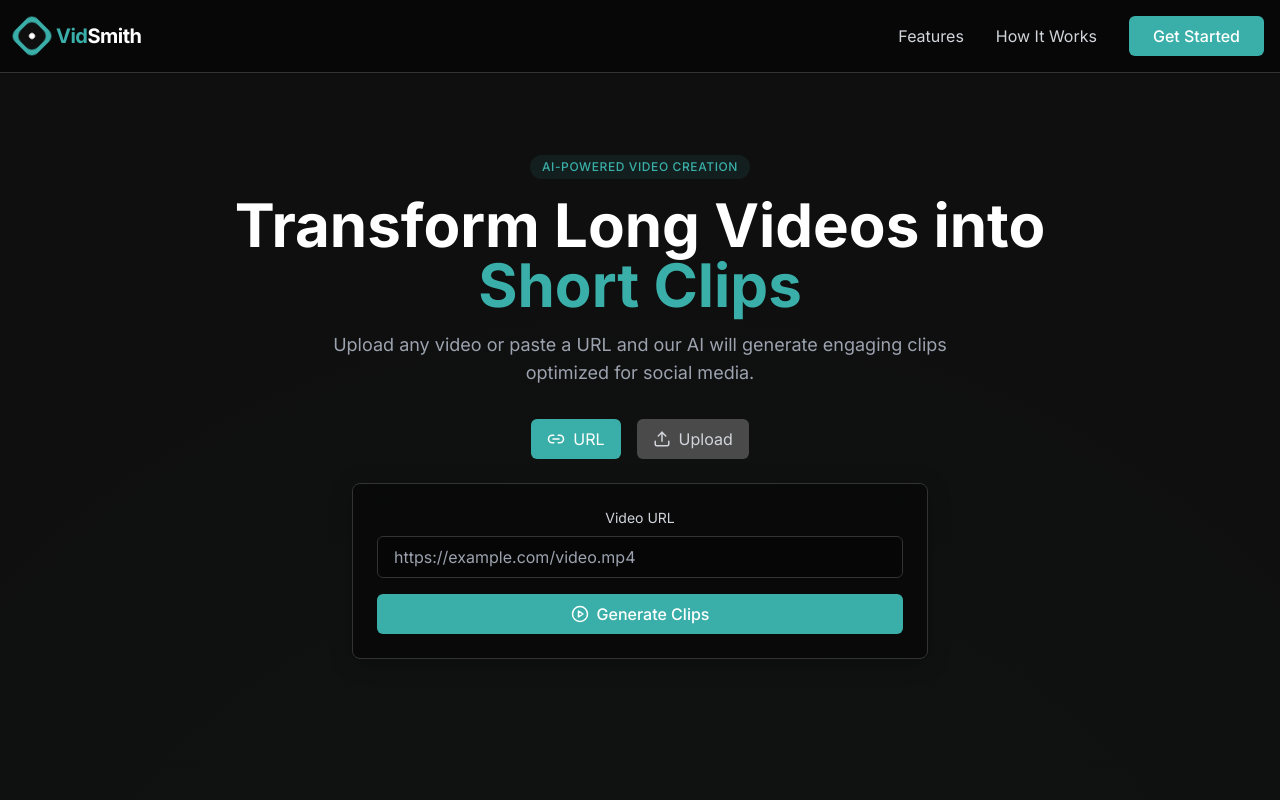
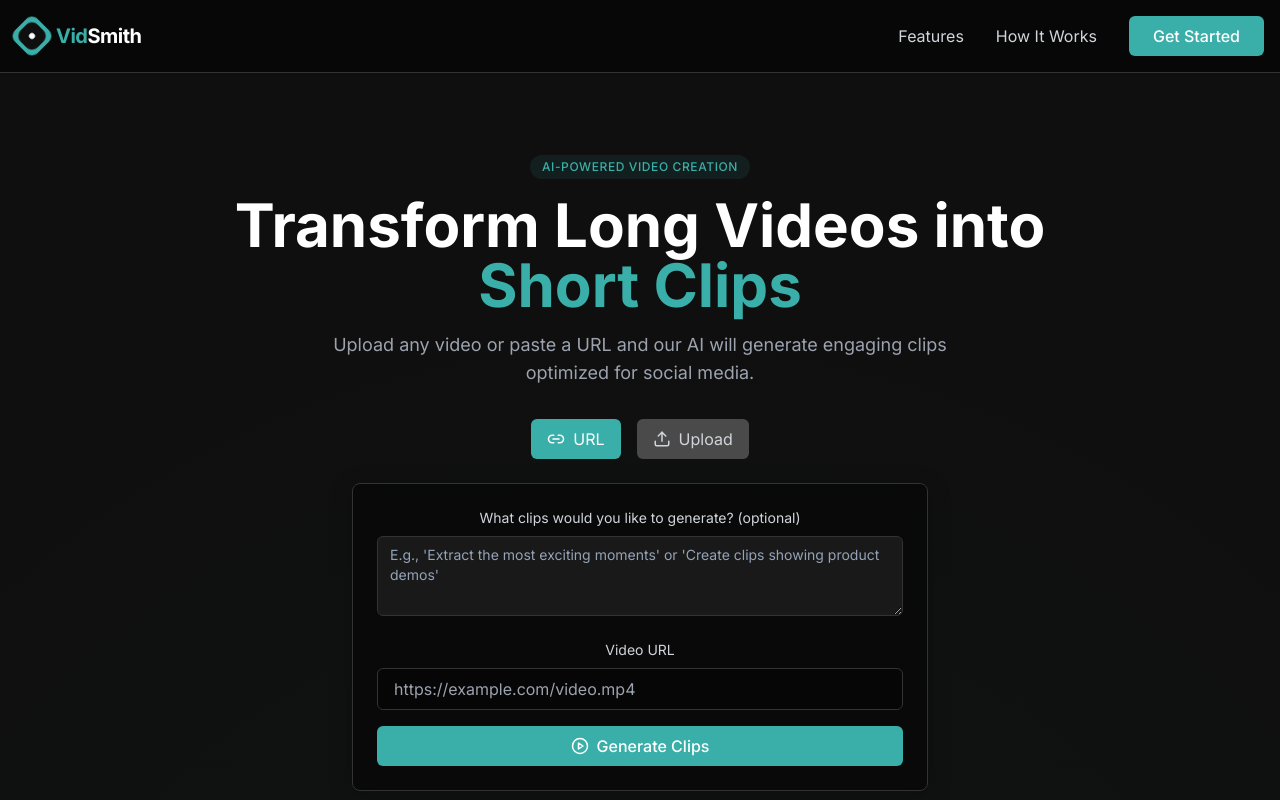
Before and after one commit to HackerInRed/quick-vidsmith-42, a React (Vite) app: page / in a window 1280 px wide. Shown: the top 800 px of the page. Built offline with nearby package versions, Linux system fonts and the light colour scheme.

Commit message:
Add user query input
Adds a user query input field to the video processing form, allowing users to provide additional context for video generation.

```diff
--- a/src/components/VideoInput.tsx
+++ b/src/components/VideoInput.tsx
@@ -2,9 +2,10 @@
 import React, { useState, useRef } from 'react';
 import { toast } from 'sonner';
 import { Link2, Upload, PlayCircle } from 'lucide-react';
+import { Textarea } from "./ui/textarea";
 
 interface VideoInputProps {
-  onVideoSubmit: (data: { type: 'url' | 'file', source: string | File }) => void;
+  onVideoSubmit: (data: { type: 'url' | 'file', source: string | File, query: string }) => void;
   isProcessing: boolean;
 }
 
@@ -12,6 +13,7 @@ const VideoInput: React.FC<VideoInputProps> = ({ onVideoSubmit, isProcessing })
   const [inputType, setInputType] = useState<'url' | 'file'>('url');
   const [videoUrl, setVideoUrl] = useState('');
   const [dragActive, setDragActive] = useState(false);
+  const [userQuery, setUserQuery] = useState('');
   const fileInputRef = useRef<HTMLInputElement>(null);
   const [selectedFile, setSelectedFile] = useState<File | null>(null);
 
@@ -22,18 +24,11 @@ const VideoInput: React.FC<VideoInputProps> = ({ onVideoSubmit, isProcessing })
       return;
     }
 
-    onVideoSubmit({ type: 'url', source: videoUrl });
-  };
-
-  const handleFileChange = (e: React.ChangeEvent<HTMLInputElement>) => {
-    if (e.target.files && e.target.files[0]) {
-      const file = e.target.files[0];
-      if (!file.type.startsWith('video/')) {
-        toast.error('Please select a valid video file');
-        return;
-      }
-      setSelectedFile(file);
-    }
+    onVideoSubmit({
+      type: 'url',
+      source: videoUrl,
+      query: userQuery
+    });
   };
 
   const handleFileSubmit = () => {
@@ -42,7 +37,11 @@ const VideoInput: React.FC<VideoInputProps> = ({ onVideoSubmit, isProcessing })
       return;
     }
 
-    onVideoSubmit({ type: 'file', source: selectedFile });
+    onVideoSubmit({
+      type: 'file',
+      source: selectedFile,
+      query: userQuery
+    });
   };
 
   const handleDrag = (e: React.DragEvent) => {
@@ -91,6 +90,21 @@ const VideoInput: React.FC<VideoInputProps> = ({ onVideoSubmit, isProcessing })
       </div>
 
       <div className="glass-panel p-6 w-full">
+        {/* User query input field - common for both input types */}
+        <div className="space-y-2 mb-6">
+          <label htmlFor="user-query" className="block text-sm text-gray-300">
+            What clips would you like to generate? (optional)
+          </label>
+          <Textarea
+            id="user-query"
+            placeholder="E.g., 'Extract the most exciting moments' or 'Create clips showing product demos'"
+            className="glass-input w-full min-h-[80px] text-white bg-vidsmith-muted/30 border-vidsmith-border"
+            value={userQuery}
+            onChange={(e) => setUserQuery(e.target.value)}
+            disabled={isProcessing}
+          />
+        </div>
+
         {inputType === 'url' ? (
           <form onSubmit={handleUrlSubmit} className="space-y-4">
             <div className="space-y-2">
--- a/src/components/VideoProcessor.tsx
+++ b/src/components/VideoProcessor.tsx
@@ -8,6 +8,7 @@ import { toast } from 'sonner';
 interface VideoSource {
   type: 'url' | 'file';
   source: string | File;
+  query: string;
 }
 
 const VideoProcessor: React.FC = () => {
@@ -81,9 +82,11 @@ const VideoProcessor: React.FC = () => {
     // If it's a file, we'd typically upload it first
     if (data.type === 'file') {
       console.log('Processing file:', data.source);
+      console.log('User query:', data.query);
       // In a real implementation, upload the file to your server
     } else {
       console.log('Processing URL:', data.source);
+      console.log('User query:', data.query);
       // In a real implementation, send the URL to your server
     }
   };
--- a/src/lib/types.ts
+++ b/src/lib/types.ts
@@ -2,6 +2,7 @@
 export interface VideoInput {
   type: 'url' | 'file';
   source: string | File;
+  query?: string;
 }
 
 export interface ProcessingStatus {
```
